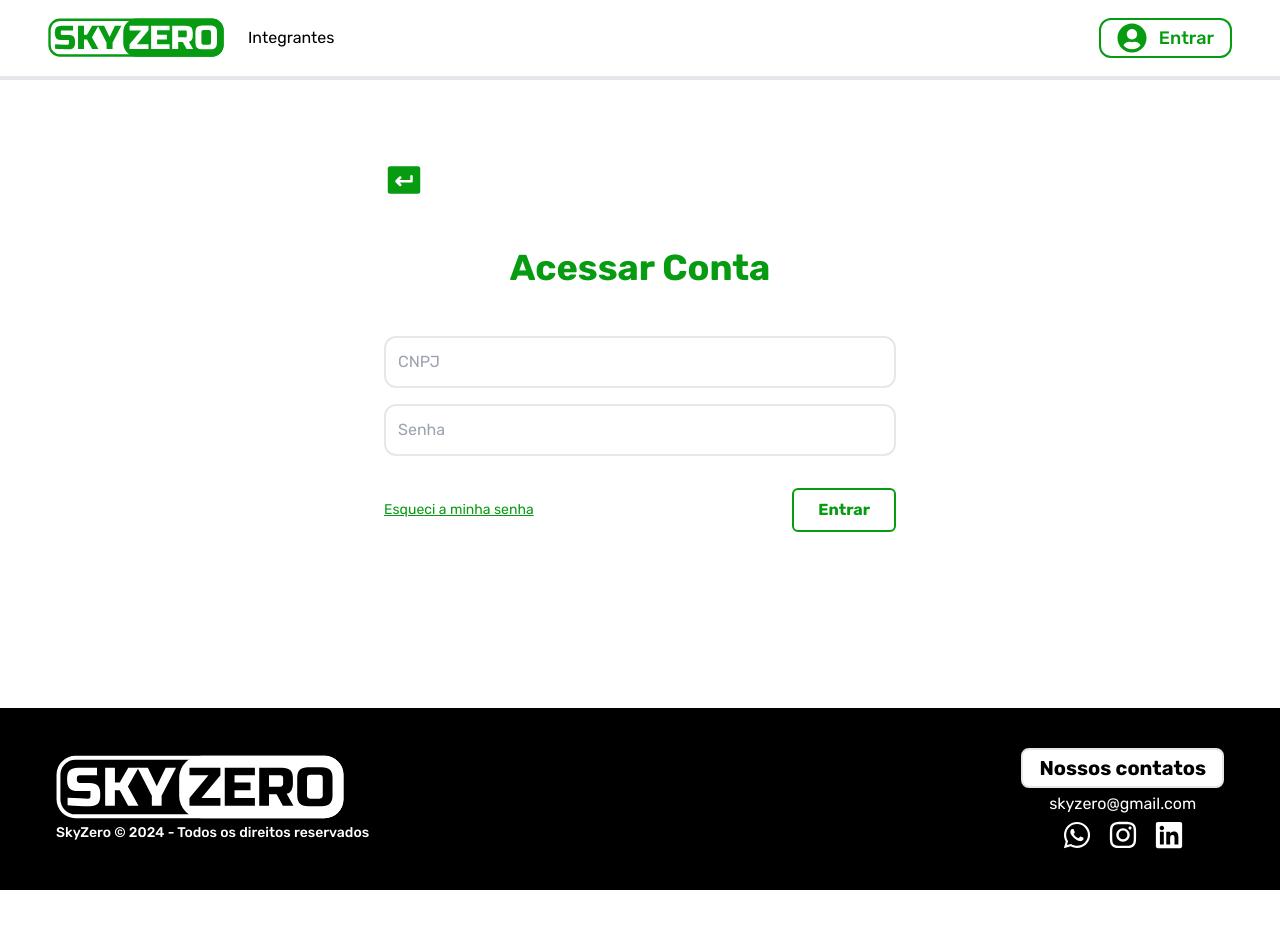
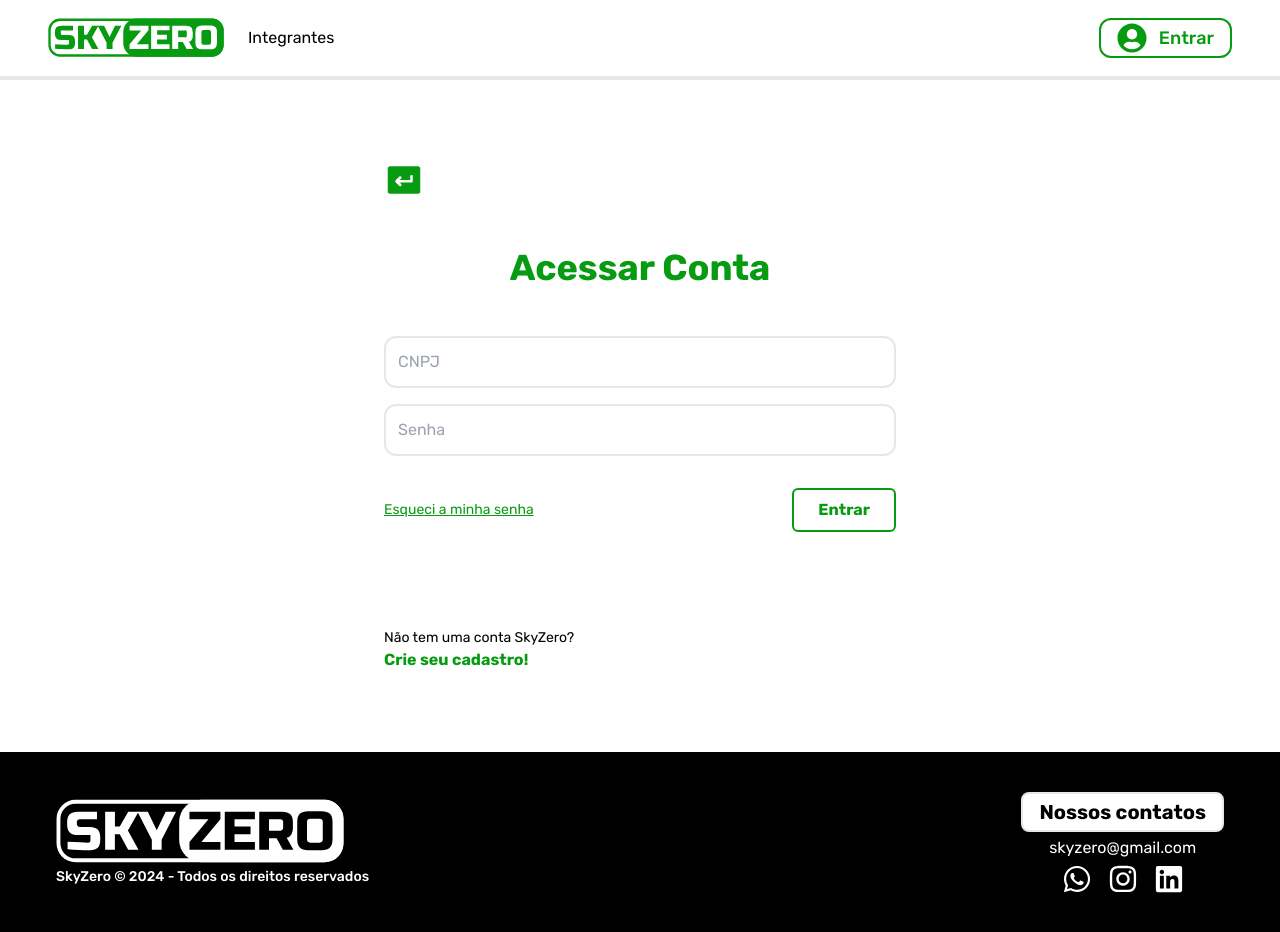
Before and after one commit to Allanbm100/FIAP-Skyzero-Next.js, a Next.js app: page /login in a window 1280 px wide. Before the commit the page ends 890 px from the top, so only its background shows below. Built offline with nearby package versions, Linux system fonts and the light colour scheme.

Commit message:
adicionando botao cadastro

```diff
--- a/src/app/login/page.tsx
+++ b/src/app/login/page.tsx
@@ -91,6 +91,10 @@ export default function Login() {
                         </button>
                     </div>
                 </form>
+                <div className="flex flex-col items-center sm:items-start">
+                    <p className="text-sm">Não tem uma conta SkyZero?</p>
+                    <Link href={"/cadastro"} className="font-bold text-[#079b11]">Crie seu cadastro!</Link>
+                </div>
             </main>
         </main>
     )
```
